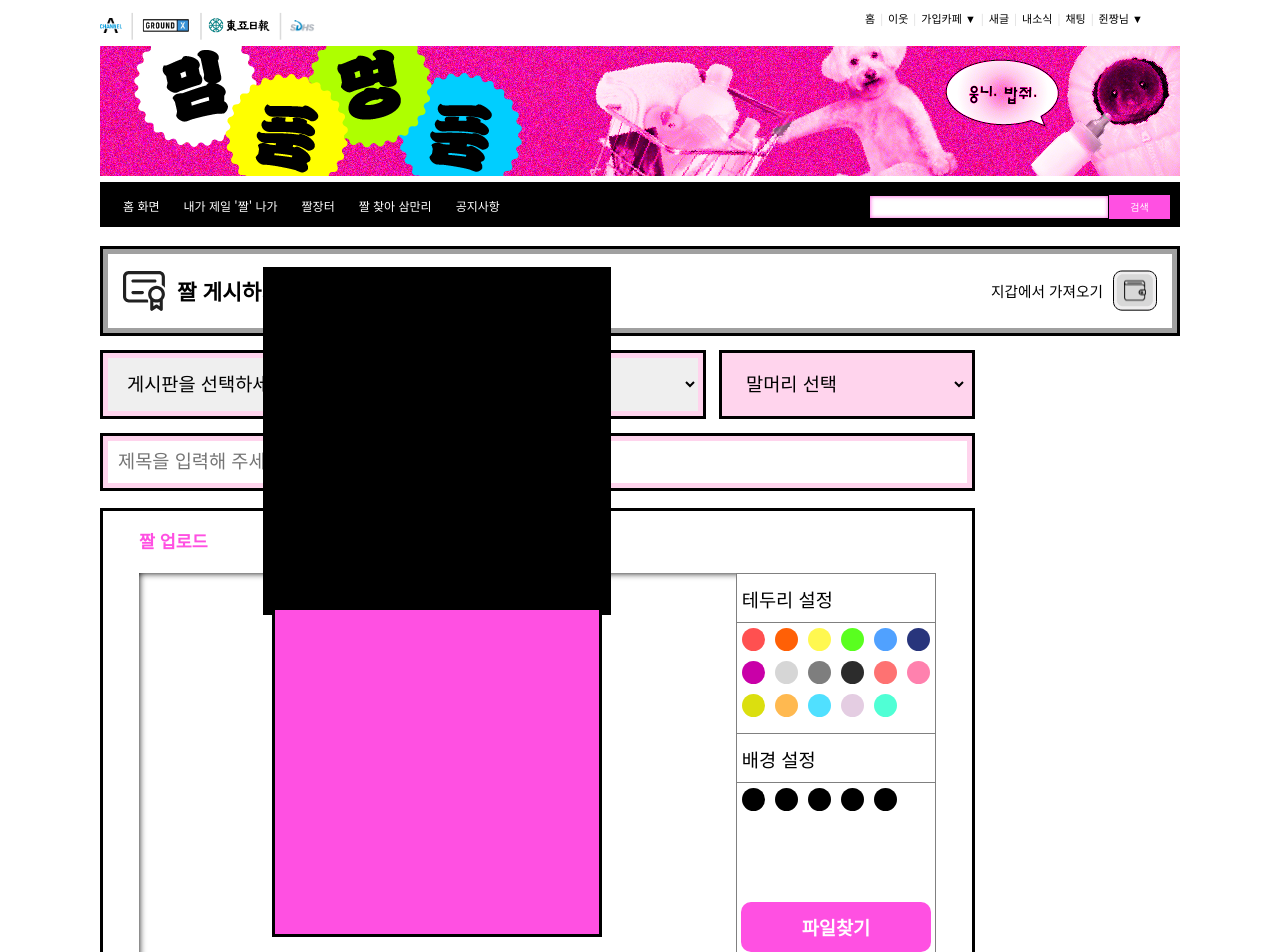
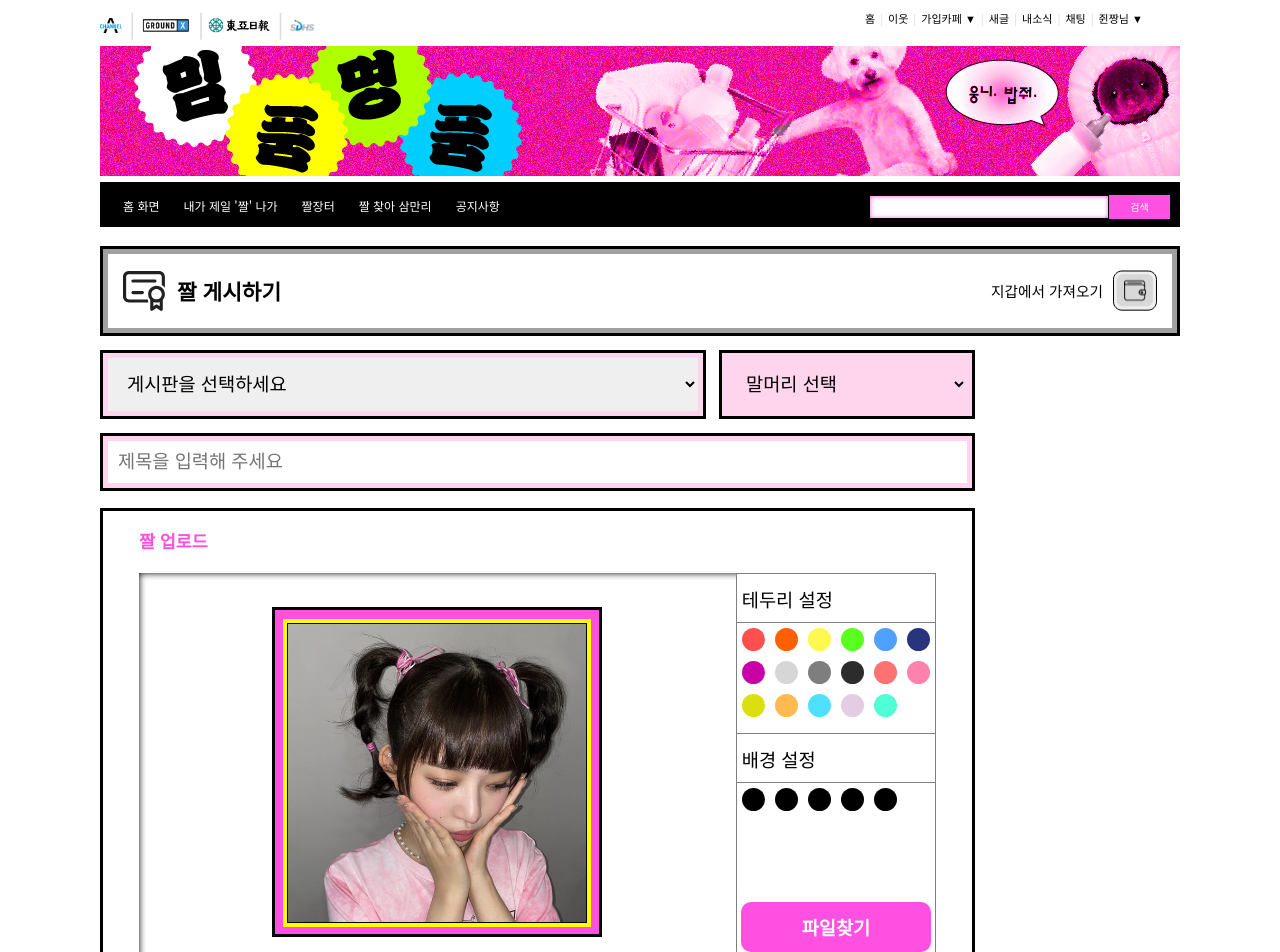
Before and after one commit to HugoParkk/meme-discussion, a React (Create React App) app: page /upload in a window 1280 px wide. Shown: the top 952 px of the page. Built offline with nearby package versions, Linux system fonts and the light colour scheme.

Commit message:
[0714] Upload 추가 수정

```diff
--- a/src/components/UploadBoardComponents/Molecules/ImgAreaRight.js
+++ b/src/components/UploadBoardComponents/Molecules/ImgAreaRight.js
@@ -5,32 +5,10 @@ import MainImg from "../Atoms/MainImg";
 function ImgAreaRight(props) {
   return (
     <Wrap>
-      <StyledDiv />
       <MainImg src={props.src} color={props.color} />
     </Wrap>
   );
 }
-
-const StyledDiv = styled.div`
-  top: -306px;
-  width: 348px;
-  height: 348px;
-  position: relative;
-  left: 50%;
-  transform: translateX(-50%);
-  background-color: black;
-  z-index: -1;
-`;
-
-const Img = styled.img`
-  height: 325px;
-  position: relative;
-  top: 50%;
-  left: 50%;
-  transform: translate(-50%, -50%);
-  border: 5px solid yellow;
-  outline: 8px solid #ff50e2;
-`;
 
 const Wrap = styled.div`
   width: 75%;
--- a/src/pages/Main.js
+++ b/src/pages/Main.js
@@ -414,7 +414,7 @@ const Warp = styled.div`
   width: 1080px;
   margin: 0 auto;
 
-  a{
+  a {
     text-decoration: none;
   }
 
```
Lines whose indentation alone changed are shown as unchanged.
